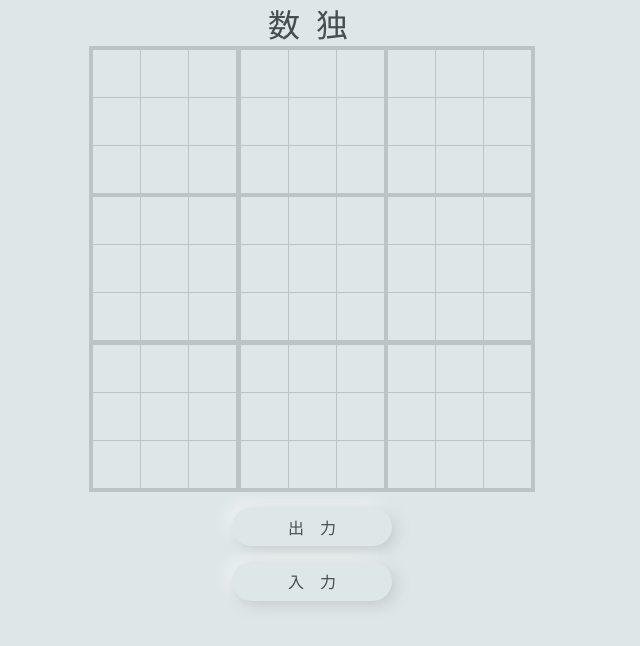
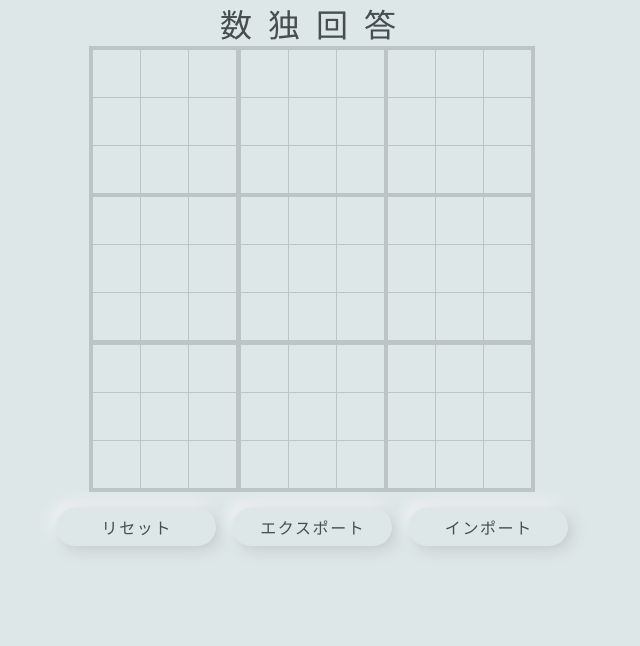
Before and after one commit to wataru0127/sudoku, a Vue app: page / in a window 1280 px wide. Shown: the top 646 px of the page, without its empty margins (328-968 px from the left). Built offline with nearby package versions, Linux system fonts and the light colour scheme; a web font is replaced by a local one.

Commit message:
計算用のdata追加

```diff
--- a/src/App.vue
+++ b/src/App.vue
@@ -1,16 +1,19 @@
 <template>
   <div>
-    <h1>数独</h1>
+    <h1>数独回答</h1>
     <div class="sudoku">
       <div v-for="row in sudoku" :key="row.key">
-        <div v-for="col in row.value" :key="col.key" :data-id="row.key + '-' + col.key"
+        <div v-for="col in row.value" :key="col.key" :data-row="row.key" :data-col="col.key" :data-box="boxNumber(row.key, col.key)"
           @click="popup(row.key, col.key)">
-          <div>{{ col.value }}</div>
+          {{ col.value }}
         </div>
       </div>
     </div>
-    <div class="btn" @click="dataExport">出力</div>
-    <div class="btn" @click="btnImport">入力</div>
+    <div class="btn-set">
+      <div class="btn" @click="dataReset">リセット</div>
+      <div class="btn" @click="dataExport">エクスポート</div>
+      <div class="btn" @click="btnImport">インポート</div>
+    </div>
     <div v-if="isPopup" class="popup">
       <div class="popup_inner">
         <div v-for="n of number" :key="n" @click="addNumber(n)">
@@ -37,6 +40,16 @@ interface sudokuType {
   value: sudokuColType[]
 }
 
+interface calcDataType2 {
+  [key: number]: number[]
+}
+interface calcDataType1 {
+  [key: number]: calcDataType2
+}
+interface calcDataType {
+  [key: number]: calcDataType1
+}
+
 export default defineComponent({
   name: 'App',
   components: {
@@ -46,7 +59,8 @@ export default defineComponent({
       number: 9,
       sudoku: [] as sudokuType[],
       isPopup: false,
-      target: { row: 0, col: 0 }
+      target: { row: 0, col: 0 },
+      calcData: {} as calcDataType
     }
   },
   methods: {
@@ -70,6 +84,29 @@ export default defineComponent({
     resetNumber() {
       this.sudoku[this.target.row].value[this.target.col].value = '';
       this.isPopup = false;
+    },
+    boxNumber(row: number, col: number) {
+      const base = Math.sqrt(this.number);
+      let box_n = 0;
+        box_n = Math.floor(col / base);
+      if(col % base != 0){
+        box_n += 1;
+      }
+      if(row % base == 0){
+        box_n += (row / base - 1) * base
+      }
+      else{
+        box_n += Math.floor(row / base) * base
+      }
+      if(!this.calcData[row]){this.calcData[row] = {}}
+      if(!this.calcData[row][col]){this.calcData[row][col] = {}}
+      if(!this.calcData[row][col][box_n]){this.calcData[row][col][box_n] = []}
+      return box_n;
+    },
+    dataReset() {
+      console.log(this.sudoku);
+      this.sudoku.map(x => x.value.map(y => y.value = ''));
+      // this.sudoku = [];
     },
     dataExport() {
       const blob = new Blob([JSON.stringify(this.sudoku, null, 2)], {
--- a/src/assets/css/common.scss
+++ b/src/assets/css/common.scss
@@ -85,13 +85,18 @@ h1 {
   justify-content: center;
   width: 10rem;
   height: 2.4rem;
-  margin: 1rem auto;
-  text-indent: 1em;
-  letter-spacing: 1em;
+  margin: 1rem 0.5rem;
+  text-indent: 0.1em;
+  letter-spacing: 0.1em;
   border-radius: 3rem;
   background: $color-bg;
   box-shadow: 0.2rem 0.2rem 1rem $color-shadow,
   -0.2rem -0.2rem 1rem $color-white;
+  &-set {
+    display: flex;
+    align-items: center;
+    justify-content: center;
+  }
 }
 
 .popup {
@@ -124,7 +129,7 @@ h1 {
       box-shadow: 0.2rem 0.2rem 0.5rem $color-shadow,
       -0.2rem -0.2rem 0.5rem $color-white;
       font-size: 1.5rem;
-      &.reset{
+      &.reset {
         width: 100%;
         background: $color-bg;
         font-size: 1rem;
```
